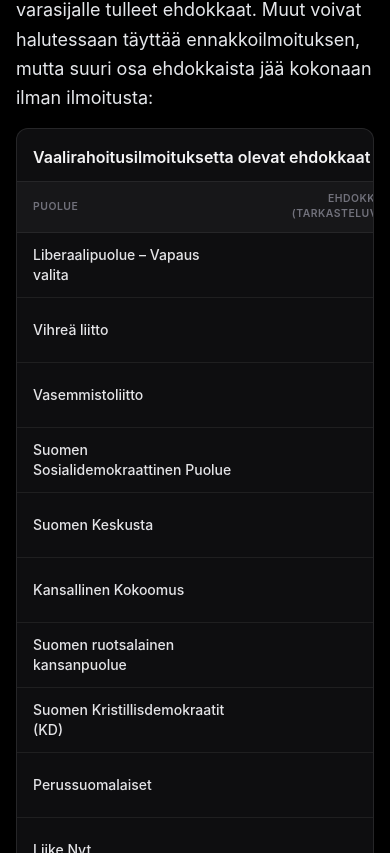
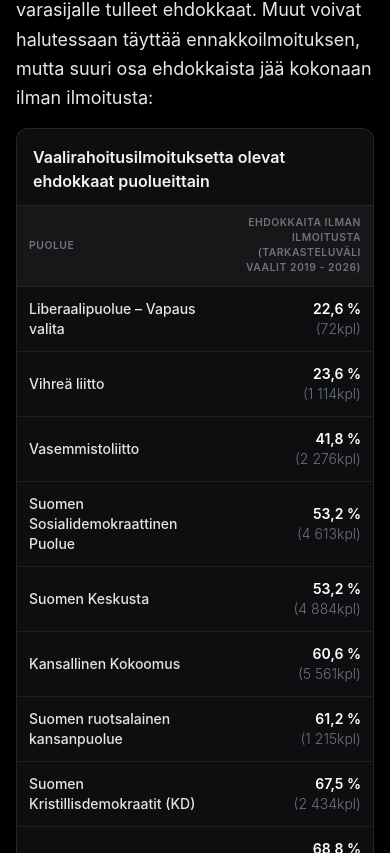
Before and after one commit to Earlo/kotisivut, a Next.js app: page /blogi/vaalirahoitus in a window 390 px wide. Shown: the part 5411-6264 px from the top of the page. Built offline with nearby package versions, Linux system fonts and the light colour scheme.

Commit message:
table on mobile

```diff
--- a/app/blogi/vaalirahoitus/page.tsx
+++ b/app/blogi/vaalirahoitus/page.tsx
@@ -209,17 +209,21 @@
               ilmoitusta:
             </Text>
             <div className="mb-6 overflow-hidden rounded-xl border border-white/10 bg-zinc-900/60">
-              <div className="overflow-x-auto">
-                <table className="w-full min-w-lg border-collapse text-left text-sm text-zinc-300">
+              <div className="min-w-0">
+                <table className="w-full table-fixed border-collapse text-left text-sm text-zinc-300">
+                  <colgroup>
+                    <col className="w-3/5 sm:w-1/2" />
+                    <col className="w-2/5 sm:w-1/2" />
+                  </colgroup>
                   <caption className="px-4 pt-4 pb-3 text-left text-base font-semibold text-zinc-100">
                     Vaalirahoitusilmoituksetta olevat ehdokkaat puolueittain
                   </caption>
                   <thead className="border-y border-white/10 bg-white/4 text-[0.65rem] tracking-wider text-zinc-500 uppercase">
                     <tr>
-                      <th scope="col" className="px-4 py-2.5 font-semibold">
+                      <th scope="col" className="px-3 py-2.5 font-semibold sm:px-4">
                         Puolue
                       </th>
-                      <th scope="col" className="px-4 py-2.5 text-right font-semibold">
+                      <th scope="col" className="px-3 py-2.5 text-right font-semibold wrap-break-word sm:px-4">
                         Ehdokkaita Ilman ilmoitusta (Tarkasteluväli vaalit 2019 - 2026)
                       </th>
                     </tr>
@@ -227,10 +231,10 @@
                   <tbody className="divide-y divide-white/[0.07]">
                     {ehdokkaatIlmanIlmoitusta.map((rivi) => (
                       <tr key={rivi.puolue}>
-                        <th scope="row" className="px-4 py-3 font-medium text-zinc-200">
+                        <th scope="row" className="px-3 py-3 font-medium wrap-break-word text-zinc-200 sm:px-4">
                           {rivi.puolue}
                         </th>
-                        <td className="px-4 py-3 text-right font-semibold whitespace-nowrap text-white">
+                        <td className="px-3 py-3 text-right font-semibold whitespace-nowrap text-white sm:px-4">
                           {rivi.osuus} <p className="font-light text-gray-500">({rivi.maara}kpl)</p>
                         </td>
                       </tr>
```
